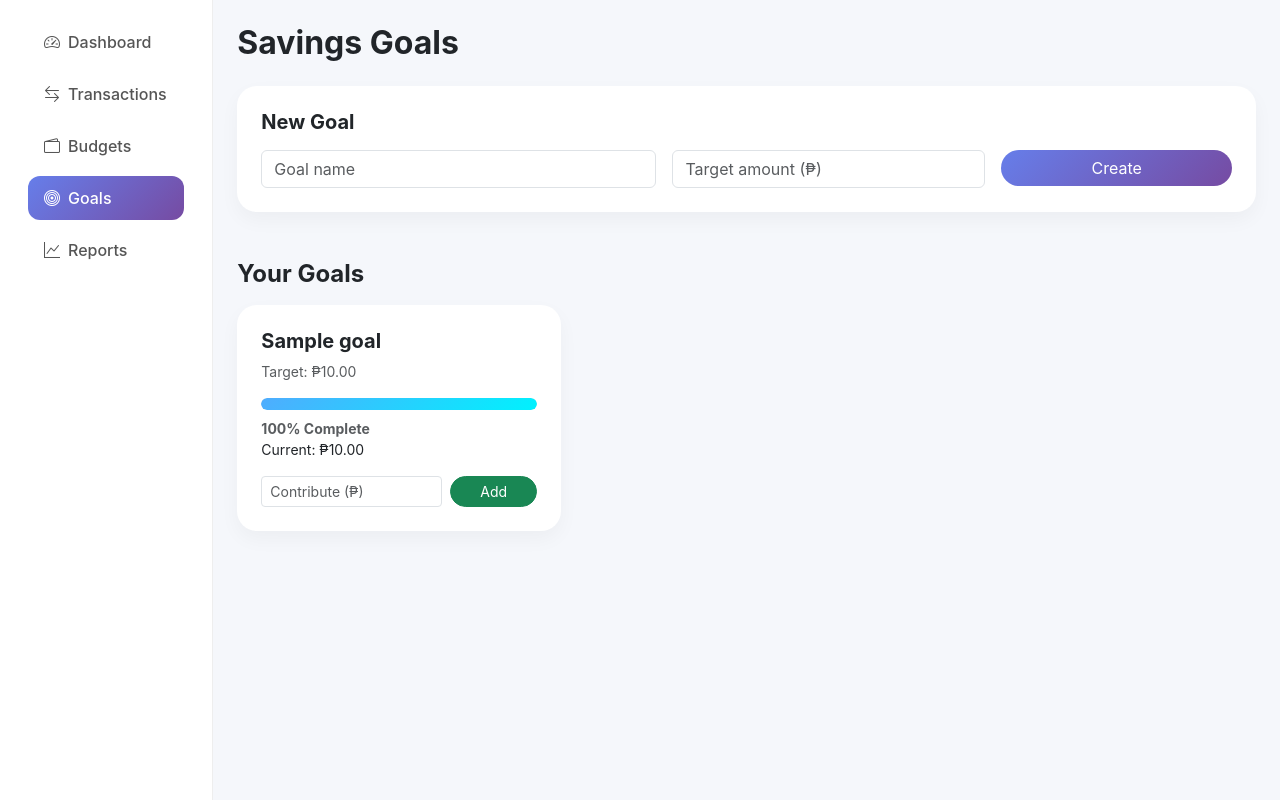
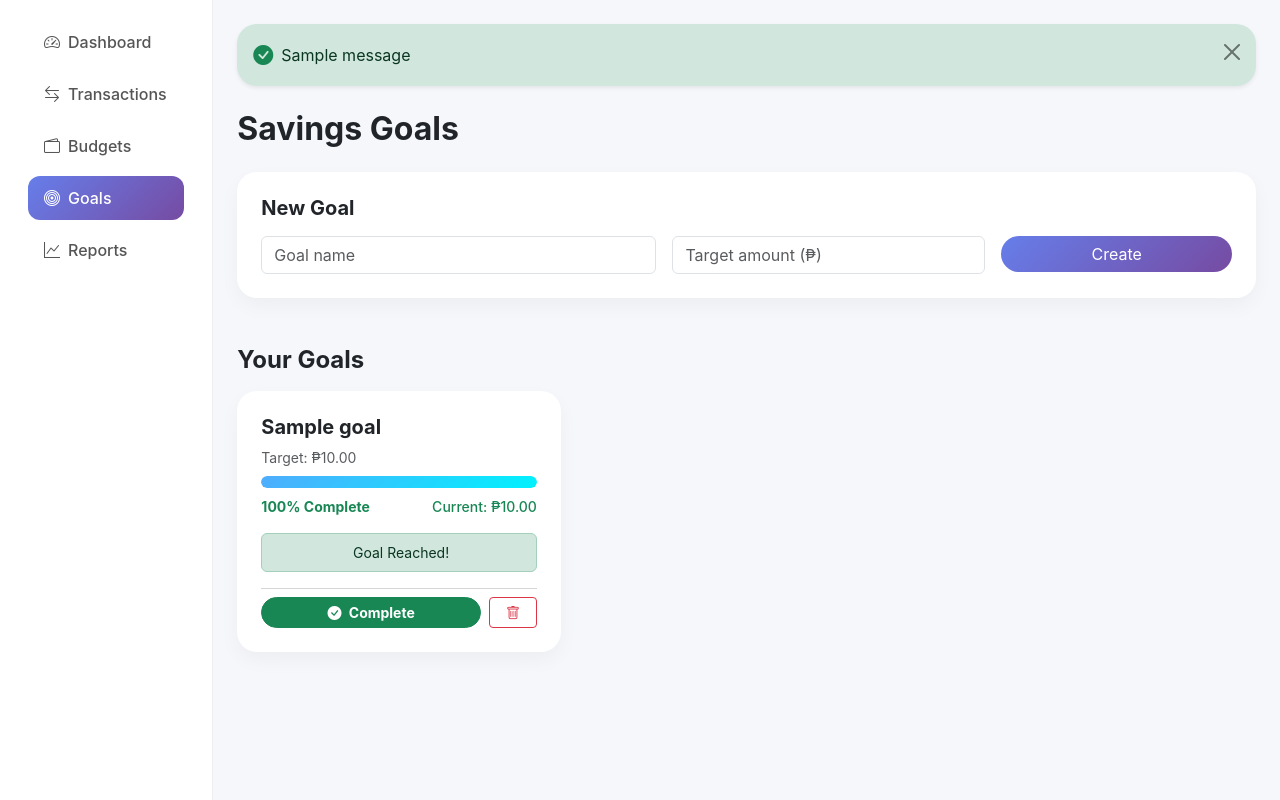
Before and after one commit to PotetoFry/peso-flask, a Flask app: page /goals in a window 1280 px wide. Shown: the part 56-856 px from the top of the page. Run offline with Flask 3, Linux system fonts and the light colour scheme; a user stored in the database is signed in; tables that the repository leaves empty hold one stand-in row (values such as "Sample post"); one stand-in notice (Sample message) is shown.

Commit message:
Update goals.html

```diff
--- a/templates/goals.html
+++ b/templates/goals.html
@@ -15,7 +15,7 @@
         .sidebar .nav-link.active { background: linear-gradient(135deg, #667eea, #764ba2); color: white; }
         .card { border: none; border-radius: 20px; box-shadow: 0 8px 20px rgba(0,0,0,0.04); }
         .progress { height: 12px; border-radius: 50px; background-color: #e9ecef; }
-        .progress-bar { border-radius: 50px; background: linear-gradient(135deg, #4facfe, #00f2fe); }
+        .progress-bar { border-radius: 50px; background: linear-gradient(135deg, #4facfe, #00f2fe); transition: width 0.4s ease; }
         .btn-primary { background: linear-gradient(135deg, #667eea, #764ba2); border: none; border-radius: 50px; }
         .btn-success { border-radius: 50px; }
     </style>
@@ -36,54 +36,111 @@
                     <li><a class="nav-link" href="{{ url_for('reports') }}"><i class="bi bi-graph-up me-2"></i>Reports</a></li>
                 </ul>
             </nav>
+
             <main class="col-md-10 ms-sm-auto px-4 py-4">
+
+                {% with messages = get_flashed_messages(with_categories=true) %}
+                    {% if messages %}
+                        {% for category, message in messages %}
+                            <div class="alert alert-{{ category if category != 'error' else 'danger' }} alert-dismissible fade show card border-0 mb-4 p-3 shadow-sm" role="alert">
+                                <div class="d-flex align-items-center">
+                                    <i class="bi {% if category == 'success' %}bi-check-circle-fill text-success{% else %}bi-info-circle-fill text-info{% endif %} me-2 fs-5"></i>
+                                    <div>{{ message }}</div>
+                                </div>
+                                <button type="button" class="btn-close" data-bs-dismiss="alert" aria-label="Close"></button>
+                            </div>
+                        {% endfor %}
+                    {% endif %}
+                {% endwith %}
+
                 <h2 class="fw-bold">Savings Goals</h2>
 
-                <!-- Add form -->
                 <div class="card mt-4 p-4">
                     <h5 class="fw-bold mb-3">New Goal</h5>
                     <form method="POST" action="{{ url_for('add_goal') }}" class="row g-3">
-                        <div class="col-md-5"><input type="text" name="name" class="form-control" placeholder="Goal name" required></div>
-                        <div class="col-md-4"><input type="number" step="0.01" name="target_amount" class="form-control" placeholder="Target amount ({{ CURRENCY_SYMBOL }})" required></div>
-                        <div class="col-md-3"><button type="submit" class="btn btn-primary w-100">Create</button></div>
+                        <div class="col-md-5">
+                            <input type="text" name="name" class="form-control" placeholder="Goal name" required>
+                        </div>
+                        <div class="col-md-4">
+                            <input type="number" step="0.01" name="target_amount" class="form-control" placeholder="Target amount ({{ CURRENCY_SYMBOL }})" required>
+                        </div>
+                        <div class="col-md-3">
+                            <button type="submit" class="btn btn-primary w-100">Create</button>
+                        </div>
                     </form>
                 </div>
 
-                <!-- List -->
                 <h4 class="mt-5 fw-bold mb-3">Your Goals</h4>
                 {% if goals %}
                 <div class="row g-4">
                     {% for goal in goals %}
                     <div class="col-md-6 col-lg-4">
-                        <div class="card p-4">
-                            <h5 class="fw-bold">{{ goal.name }}</h5>
-                            <p class="text-muted small">Target: {{ CURRENCY_SYMBOL }}{{ "%.2f"|format(goal.target_amount) }}</p>
+                        <div class="card p-4 h-100 d-flex flex-column">
 
-                            <!-- Defensive logic: use |default(0) to prevent crashes if math is null -->
+                            <h5 class="fw-bold text-truncate" title="{{ goal.name }}">{{ goal.name }}</h5>
+                            <p class="text-muted small mb-2">Target: {{ CURRENCY_SYMBOL }}{{ "%.2f"|format(goal.target_amount) }}</p>
+
                             {% set pct = goal.get_progress()|default(0)|int %}
                             <div class="progress mb-2">
-                                <div class="progress-bar" style="width: {{ pct }}%;"></div>
+                                <div class="progress-bar {% if pct >= 100 %}bg-success{% endif %}" style="width: {{ pct }}%;"></div>
                             </div>
-                            <small class="text-muted fw-bold">{{ pct }}% Complete</small>
-                            <p class="small mb-3">Current: {{ CURRENCY_SYMBOL }}{{ "%.2f"|format(goal.current_amount) }}</p>
 
-                            <form method="POST" action="{{ url_for('contribute_goal', goal_id=goal.id) }}" class="row g-2">
-                                <div class="col-8">
-                                    <input type="number" step="0.01" name="amount" class="form-control form-control-sm" placeholder="Contribute ({{ CURRENCY_SYMBOL }})" required>
+                            <div class="d-flex justify-content-between align-items-center mb-3">
+                                <small class="fw-bold {% if pct >= 100 %}text-success{% else %}text-muted{% endif %}">
+                                    {{ pct }}% Complete
+                                </small>
+                                <span class="small fw-medium {% if pct >= 100 %}text-success{% else %}text-dark{% endif %}">
+                                    Current: {{ CURRENCY_SYMBOL }}{{ "%.2f"|format(goal.current_amount) }}
+                                </span>
+                            </div>
+
+                            <div class="mt-auto">
+                                {% if pct < 100 %}
+                                <form method="POST" action="{{ url_for('contribute_goal', goal_id=goal.id) }}" class="row g-2 mb-3">
+                                    <div class="col-8">
+                                        <input type="number" step="0.01" name="amount" class="form-control form-control-sm" placeholder="Deposit ({{ CURRENCY_SYMBOL }})" required>
+                                    </div>
+                                    <div class="col-4">
+                                        <button class="btn btn-dark btn-sm w-100">Add</button>
+                                    </div>
+                                </form>
+                                {% else %}
+                                <div class="alert alert-success py-2 px-3 text-center small mb-3">
+                                    <i class="bi bi-party-popper me-1"></i> Goal Reached!
                                 </div>
-                                <div class="col-4">
-                                    <button class="btn btn-success btn-sm w-100">Add</button>
+                                {% endif %}
+
+                                <hr class="text-muted opacity-25 my-2">
+
+                                <div class="d-flex gap-2 mt-2">
+                                    <form method="POST" action="{{ url_for('complete_goal', goal_id=goal.id) }}" class="w-100 m-0">
+                                        <button type="submit" class="btn btn-sm w-100 {% if pct >= 100 %}btn-success fw-bold{% else %}btn-outline-secondary{% endif %}"
+                                                onclick="return confirm('Convert this entire balance into a closed Goal transaction?')">
+                                            <i class="bi bi-check-circle-fill me-1"></i> Complete
+                                        </button>
+                                    </form>
+
+                                    <a href="{{ url_for('delete_goal', goal_id=goal.id) }}"
+                                       class="btn btn-sm btn-outline-danger px-3 d-flex align-items-center justify-content-center"
+                                       onclick="return confirm('Permanently delete this goal record without saving it to transactions?')">
+                                        <i class="bi bi-trash"></i>
+                                    </a>
                                 </div>
-                            </form>
+                            </div>
+
                         </div>
                     </div>
                     {% endfor %}
                 </div>
                 {% else %}
-                <p class="text-muted">No goals yet. Create one above!</p>
+                <div class="card p-5 text-center bg-light border-0">
+                    <p class="text-muted mb-0"><i class="bi bi-bullseye fs-3 d-block mb-2 text-secondary opacity-50"></i>No goals active yet. Start saving by creating one above!</p>
+                </div>
                 {% endif %}
             </main>
         </div>
     </div>
+
+    <script src="https://cdn.jsdelivr.net/npm/bootstrap@5.3.0/dist/js/bootstrap.bundle.min.js"></script>
 </body>
 </html>
```
